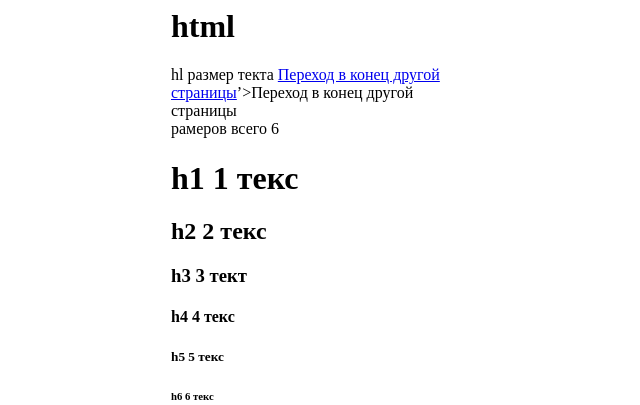
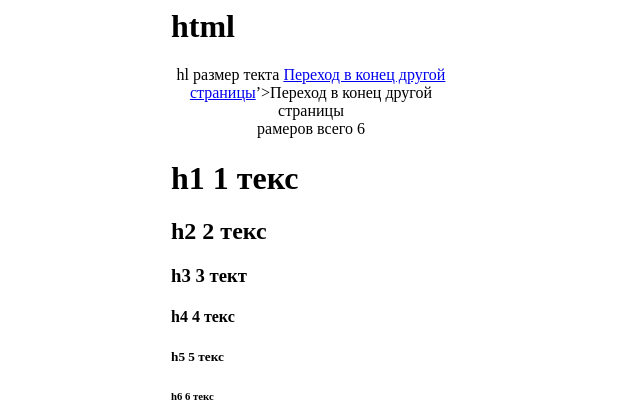
Before and after one commit to leha33/urss, a plain HTML site: page index.html in a window 1280 px wide. Shown: the top 405 px of the page, without its empty margins (329-969 px from the left). Drawn offline with Linux system fonts and the light colour scheme.

Commit message:
Update index.html

```diff
--- a/index.html
+++ b/index.html
@@ -1,9 +1,9 @@
 <html>
 <tityl><h1>html</h1></tityl>
- <p align=”center”>
+ <p align="center">
 <body leftmargin=500 rightmargin=500>
 <hl leftmargin=500 rightmargin=500>hl размер текта
- <a href=’<a href=’https://www.figma.com/design/FyOXiJKnY436j2In9FEGJP/bylkovaleks2001's-team-library?node-id=0-1&t=JOEYjaqc1QCwQd4k-1’>Переход в конец другой страницы</a>’>Переход в конец другой страницы</a>
+ <a href='<a href='https://www.figma.com/design/FyOXiJKnY436j2In9FEGJP/bylkovaleks2001's-team-library?node-id=0-1&t=JOEYjaqc1QCwQd4k-1’>Переход в конец другой страницы</a>’>Переход в конец другой страницы</a>
 <br>рамеров всего 6</br>
 <h1>h1 1 текс</h1>
 <h2>h2 2 текс</h2>
```
